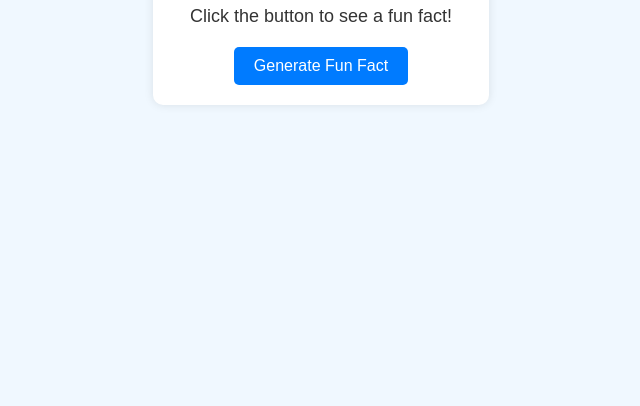
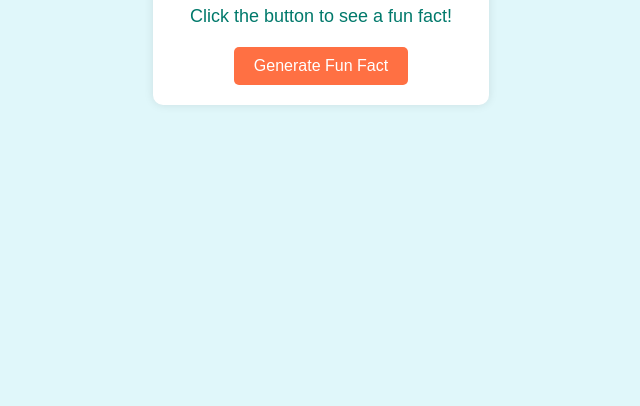
Before and after one commit to chala16/fun-fact-generator, a plain HTML site: page index.html in a window 1280 px wide. Shown: the part 394-800 px from the top of the page, without its empty margins (319-959 px from the left). Drawn offline with Linux system fonts and the light colour scheme.

Commit message:
Update styles.css

```diff
--- a/styles.css
+++ b/styles.css
@@ -1,4 +1,4 @@
-body {
+/* body {
     font-family: Arial, sans-serif;
     display: flex;
     justify-content: center;
@@ -36,3 +36,49 @@ button:hover {
     font-size: 18px;
     color: #333;
 }
+ */
+
+
+
+
+
+
+
+body {
+    font-family: Arial, sans-serif;
+    display: flex;
+    justify-content: center;
+    align-items: center;
+    height: 100vh;
+    margin: 0;
+    background-color: #e0f7fa; /* Changed to a light cyan background */
+}
+
+.container {
+    text-align: center;
+    background-color: #ffffff;
+    padding: 20px;
+    border-radius: 10px;
+    box-shadow: 0 0 10px rgba(0, 0, 0, 0.1);
+}
+
+button {
+    margin-top: 20px;
+    padding: 10px 20px;
+    font-size: 16px;
+    cursor: pointer;
+    border: none;
+    border-radius: 5px;
+    background-color: #ff7043; /* Changed to a coral color */
+    color: #fff;
+}
+
+button:hover {
+    background-color: #d84315; /* Darker coral on hover */
+}
+
+.fact {
+    margin-top: 20px;
+    font-size: 18px;
+    color: #00796b; /* Changed to a teal color */
+}
```
